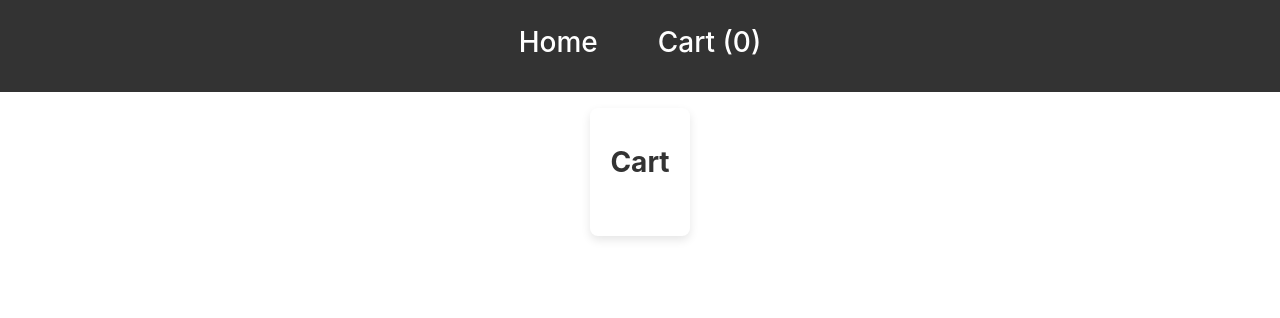
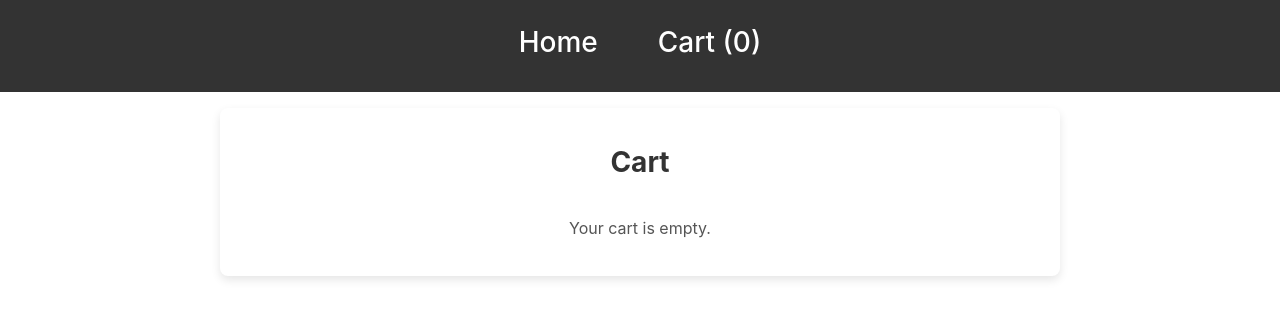
Before and after one commit to ramzikarkoub/SBA-320H---React-Web-Application-Project---Per-Scholas, a React (Vite) app: page /cart in a window 1280 px wide. Shown: the top 318 px of the page. Built offline with nearby package versions, Linux system fonts and the light colour scheme.

Commit message:
improve cart/ fix bug

```diff
--- a/package.json
+++ b/package.json
@@ -11,6 +11,7 @@
   },
   "dependencies": {
     "axios": "^1.7.9",
+    "framer-motion": "^12.4.3",
     "react": "^19.0.0",
     "react-dom": "^19.0.0",
     "react-router-dom": "^7.1.5"
--- a/src/components/categories/Categories.jsx
+++ b/src/components/categories/Categories.jsx
@@ -1,18 +1,17 @@
-import React, { useEffect, useState } from "react";
+import { useState, useEffect } from "react";
+import { Link } from "react-router-dom";
+import axios from "axios";
 import "./Categories.css";
-import axios from "axios";
-import { Link, useParams } from "react-router-dom";
+
 export default function Categories({ category }) {
   const [categories, setCategories] = useState([]);
-  const selectedCategory = useParams().category;
-  //   console.log(category);
+
   useEffect(() => {
     const fetchCategories = async () => {
       try {
         const response = await axios.get(
           "https://fakestoreapi.com/products/categories"
         );
-
         setCategories(response.data);
       } catch (error) {
         console.error(error);
@@ -20,7 +19,6 @@ export default function Categories({ category }) {
     };
     fetchCategories();
   }, []);
-  console.log(categories);
 
   return (
     <div className="categories">
@@ -41,15 +39,11 @@ export default function Categories({ category }) {
               </button>
             </Link>
           </li>
-          {categories.map((category, index) => (
+          {categories.map((cat, index) => (
             <li key={index}>
-              <Link to={`/products/category/${category}`}>
-                <button
-                  className={` ${
-                    category === selectedCategory ? "btn-category" : ""
-                  }`}
-                >
-                  {category}
+              <Link to={`/products/category/${cat}`}>
+                <button className={`${cat === category ? "btn-category" : ""}`}>
+                  {cat}
                 </button>
               </Link>
             </li>
--- a/src/pages/cart/Cart.jsx
+++ b/src/pages/cart/Cart.jsx
@@ -4,20 +4,24 @@ import "./Cart.css";
 
 export default function Cart() {
   const { cart, removeFromCart, addToCart } = useContext(CartContext);
-  console.log(cart);
+
   useEffect(() => {
     console.log("Cart updated:", cart);
   }, [cart]);
+
   return (
     <div className="cart-container">
       <h1>Cart</h1>
-      {/* <hr /> */}
-      {cart?.map((item, index) => (
-        <div key={index} className="cart-item">
+
+      {cart.length === 0 ? (
+        <p>Your cart is empty.</p>
+      ) : (
+        cart.map((item) => (
+          <div key={item.id} className="cart-item">
             <img src={item.image} alt={item.title} />
             <div className="item-details">
               <h3>{item.title}</h3>
-            <p>Price: {item.price}</p>
+              <p>Price: ${item.price.toFixed(2)}</p>
               <p>Quantity: {item.quantity}</p>
             </div>
             <div className="buttons">
@@ -32,7 +36,8 @@ export default function Cart() {
               </button>
             </div>
           </div>
-      ))}
+        ))
+      )}
     </div>
   );
 }
--- a/src/pages/cart/cart.css
+++ b/src/pages/cart/cart.css
@@ -1,5 +1,5 @@
 .cart-container {
-  max-width: 800px;
+  min-width: 800px;
   margin: 40px auto;
   padding: 20px;
   background-color: #fff;
@@ -47,6 +47,10 @@
   font-size: 18px;
   color: #222;
   margin-bottom: 5px;
+}
+
+p {
+  color: #555;
 }
 
 .cart-item p {
--- a/src/pages/category/Category.jsx
+++ b/src/pages/category/Category.jsx
@@ -1,14 +1,13 @@
+import { useEffect, useState } from "react";
+import { useParams } from "react-router-dom";
+import Categories from "../../components/categories/Categories";
+import ProductsList from "../../components/productsList/ProductsList";
 import axios from "axios";
-import React, { useEffect, useState } from "react";
-import { Link, useParams } from "react-router-dom";
-import ProductsList from "../../components/productsList/ProductsList";
-// import Categories from "../../components/categories/Categories";
-import "./Category.css";
-import Categories from "../../components/categories/Categories";
 
 export default function Category() {
-  const { category } = useParams(); // Extracts the category from the URL
+  const { category } = useParams();
   const [categoryToDisplay, setCategoryToDisplay] = useState([]);
+
   useEffect(() => {
     const fetchCategory = async () => {
       try {
@@ -28,6 +27,7 @@ export default function Category() {
       <div className="category-header">
         <Categories category={category} />
       </div>
+
       <div className="category-products">
         <ProductsList FilteredProduct={categoryToDisplay} />
       </div>
```
Also changed, not shown: 1 other file (tests, documents, lock files or other folders). Lines whose indentation alone changed are shown as unchanged.
